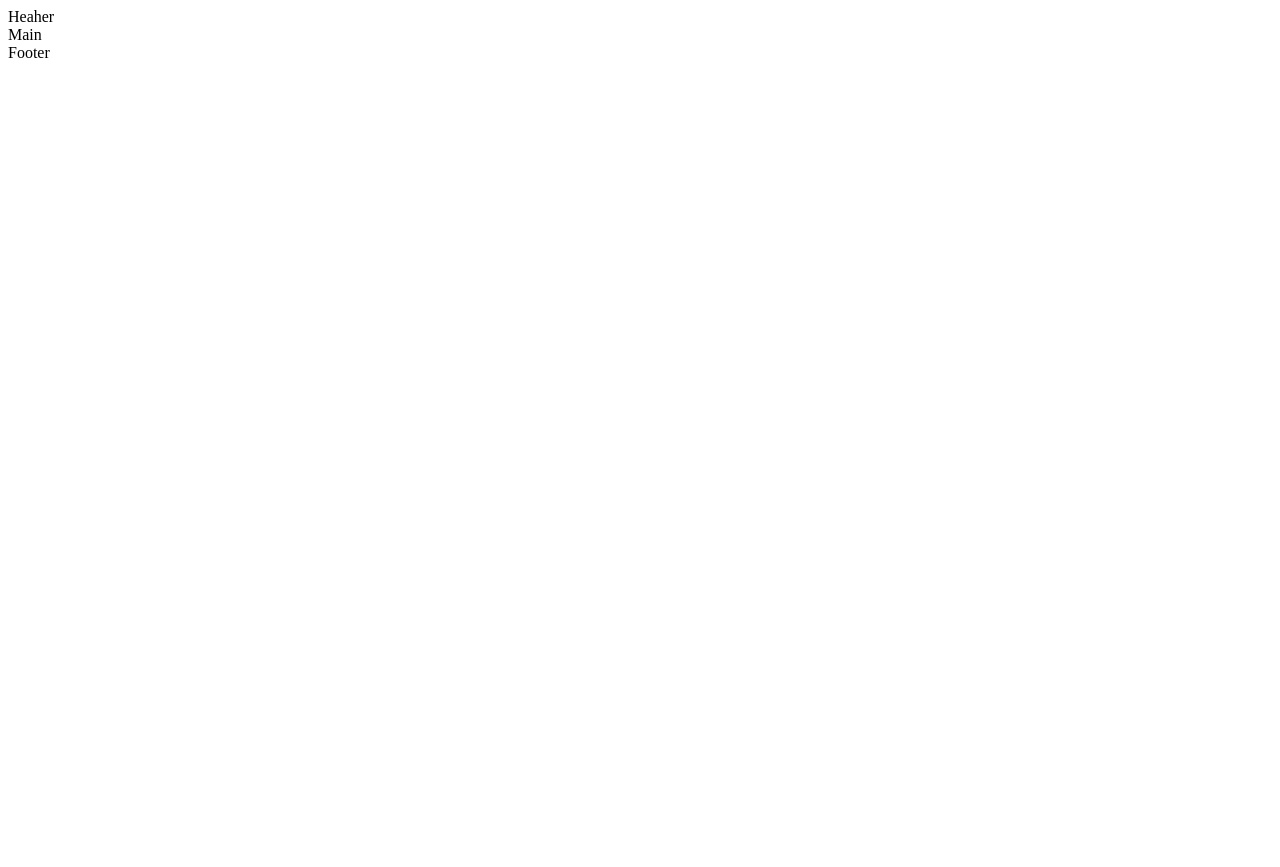
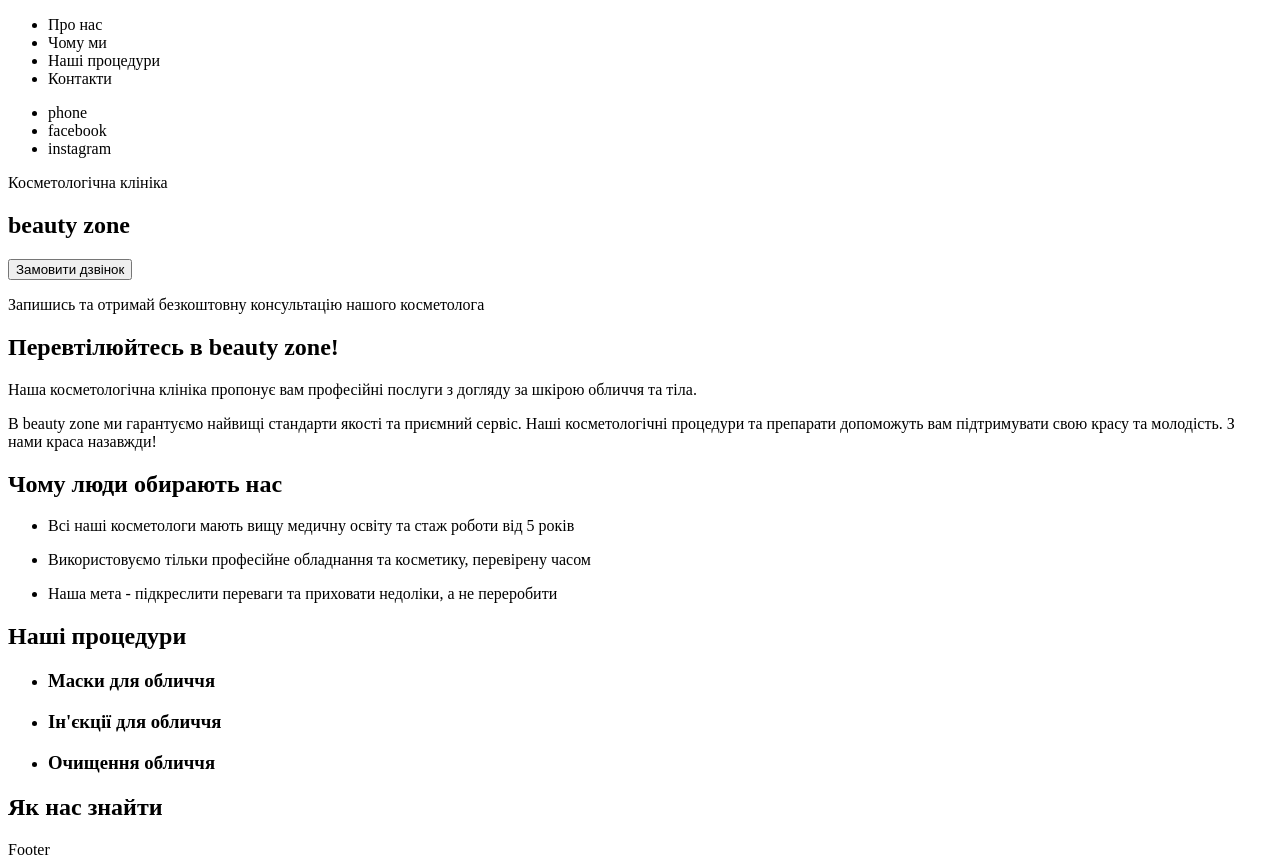
Before and after one commit to Vasyl-Zakharuk/genius-homework-1, a plain HTML site: page index.html in a window 1280 px wide. Before the commit the page ends 800 px from the top, so only its background shows below. Drawn offline with Linux system fonts and the light colour scheme.

Commit message:
Start semantic html tag

```diff
--- a/index.html
+++ b/index.html
@@ -7,8 +7,87 @@
     <title>beauty zone</title>
   </head>
   <body>
-    <header class="header">Heaher</header>
-    <main>Main</main>
+    <header class="header">
+      <nav>
+        <!-- logo -->
+        <ul>
+          <li>Про нас</li>
+          <li>Чому ми</li>
+          <li>Наші процедури</li>
+          <li>Контакти</li>
+        </ul>
+        <ul>
+          <li>phone</li>
+          <li>facebook</li>
+          <li>instagram</li>
+        </ul>
+      </nav>
+    </header>
+    <main>
+      <section>
+        <p>Косметологічна клініка</p>
+        <h1 lang="en">beauty zone</h1>
+        <button>Замовити дзвінок</button>
+        <p>Запишись та отримай безкоштовну консультацію нашого косметолога</p>
+      </section>
+      <section>
+        <h2>Перевтілюйтесь в <span>beauty zone!</span></h2>
+        <p>
+          Наша косметологічна клініка пропонує вам професійні послуги з догляду
+          за шкірою обличчя та тіла.
+        </p>
+        <p>
+          B <span>beauty zone</span> ми гарантуємо найвищі стандарти якості та
+          приємний сервіс. Наші косметологічні процедури та препарати допоможуть
+          вам підтримувати свою красу та молодість. З нами краса назавжди!
+        </p>
+        <!-- img -->
+        <!-- img -->
+      </section>
+      <section>
+        <h2>Чому люди <span>обирають нас</span></h2>
+        <ul>
+          <li>
+            <!-- icon -->
+            <p>
+              Всі наші косметологи мають вищу медичну освіту та стаж роботи від
+              5 років
+            </p>
+          </li>
+          <li>
+            <!-- icon -->
+            <p>
+              Використовуємо тільки професійне обладнання та косметику,
+              перевірену часом
+            </p>
+          </li>
+          <li>
+            <!-- icon -->
+            <p>
+              Наша мета - підкреслити переваги та приховати недоліки, а не
+              переробити
+            </p>
+          </li>
+        </ul>
+      </section>
+      <section>
+        <h2>Наші <span>процедури</span></h2>
+        <ul>
+          <li>
+            <article><h3>Маски для обличчя</h3></article>
+          </li>
+          <li>
+            <article><h3>Ін'єкції для обличчя</h3></article>
+          </li>
+          <li>
+            <article><h3>Очищення обличчя</h3></article>
+          </li>
+        </ul>
+      </section>
+      <section>
+        <h2>Як нас <span>знайти</span></h2>
+      </section>
+    </main>
     <footer>Footer</footer>
   </body>
 </html>
```
Also changed, not shown: 1 other file.
